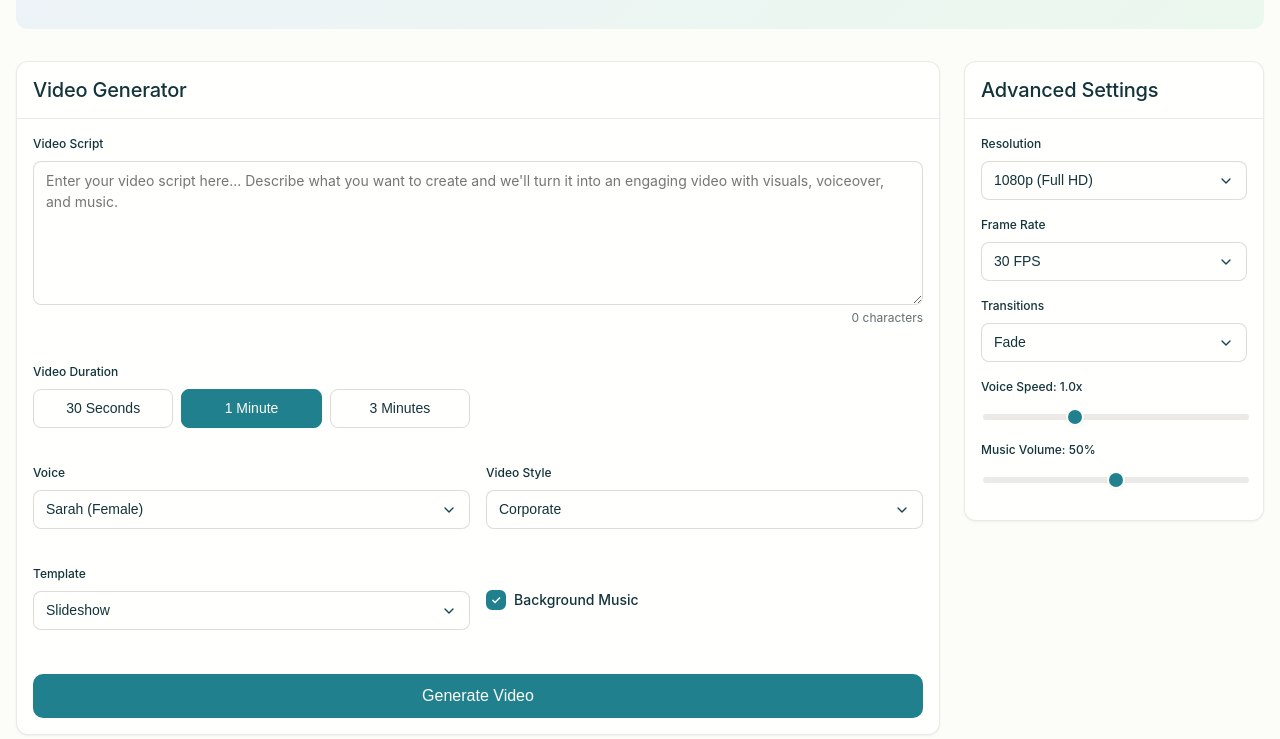
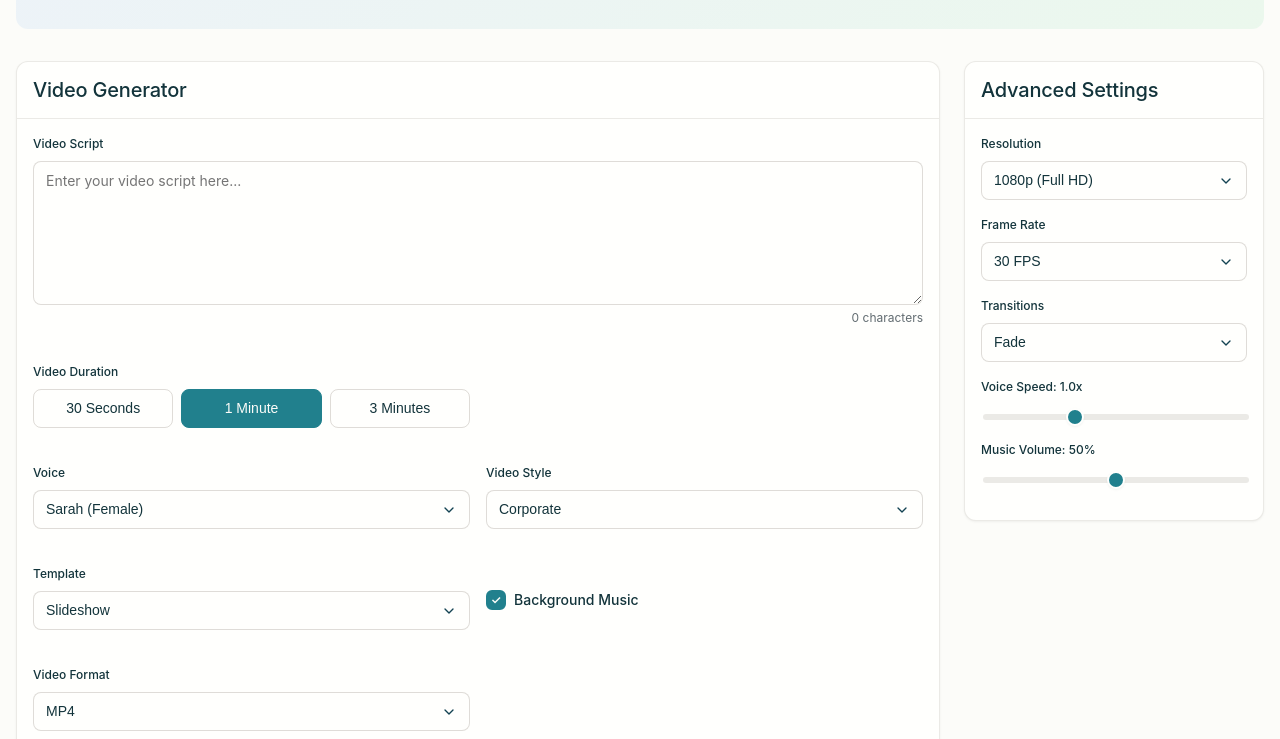
Before and after one commit to RahulPoliyath/XrVideoGenAi, a plain HTML site: page index.html in a window 1280 px wide. Shown: the part 213-952 px from the top of the page. Drawn offline with Linux system fonts and the light colour scheme; a web font is replaced by a local one.

Commit message:
Update index.html

```diff
--- a/index.html
+++ b/index.html
@@ -49,7 +49,7 @@
                                         <textarea
                                             id="script"
                                             class="form-control script-input"
-                                            placeholder="Enter your video script here... Describe what you want to create and we'll turn it into an engaging video with visuals, voiceover, and music."
+                                            placeholder="Enter your video script here..."
                                             rows="6"
                                             required
                                         ></textarea>
@@ -108,6 +108,17 @@
                                                     Background Music
                                                 </label>
                                             </div>
+                                        </div>
+                                    </div>
+
+                                    <!-- New Video Format -->
+                                    <div class="form-row">
+                                        <div class="form-group">
+                                            <label for="format" class="form-label">Video Format</label>
+                                            <select id="format" class="form-control">
+                                                <option value="mp4" selected>MP4</option>
+                                                <option value="webm">WEBM</option>
+                                            </select>
                                         </div>
                                     </div>
 
@@ -268,9 +279,7 @@
                     </div>
                 </div>
 
-                <div id="historyGrid" class="history-grid">
-                    <!-- Video cards will be populated by JavaScript -->
-                </div>
+                <div id="historyGrid" class="history-grid"></div>
 
                 <div id="historyEmpty" class="history-empty hidden">
                     <div class="empty-state">
```
